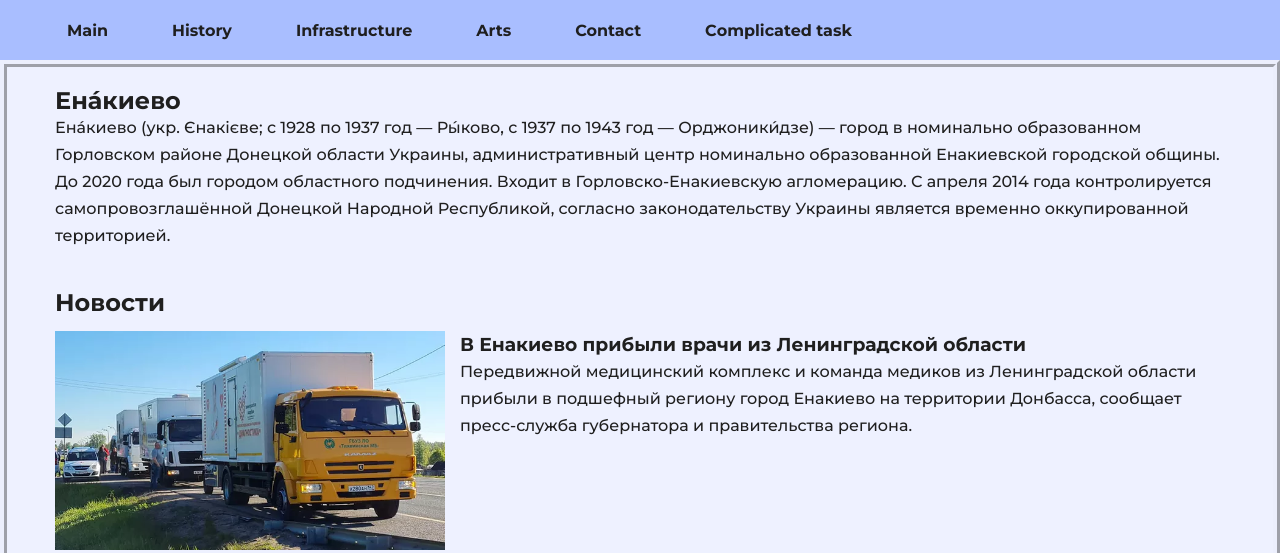
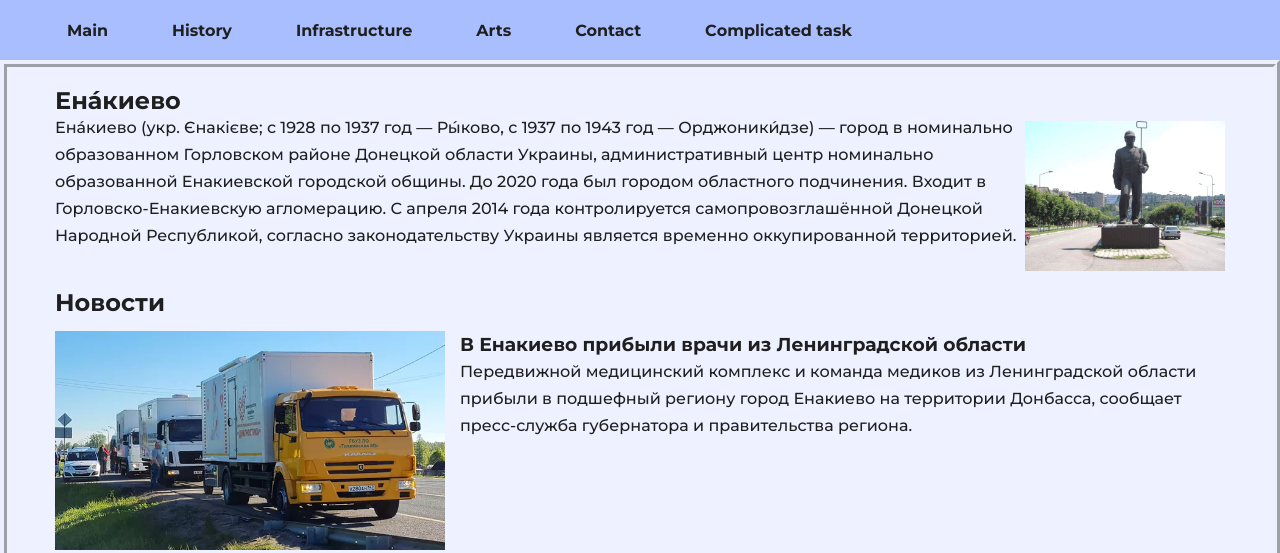
Before and after one commit to uncleDimasik/web-dev-22-23-laba-1, a website: page app/index.html in a window 1280 px wide. Shown: the top 553 px of the page. Drawn offline with Linux system fonts and the light colour scheme.

Commit message:
add main image

```diff
--- a/app/index.html
+++ b/app/index.html
@@ -51,6 +51,7 @@
                     </h1>
                     <div class="section__content">
                         <p>
+                            <img src="images/enakievo-main.png" alt="Енакиево" width="200" height="150" class="city-img">
                             Ена́киево (укр. Єнакієве; с 1928 по 1937 год — Ры́ково, с 1937 по
                             1943 год — Орджоники́дзе)
                             —
--- a/app/scss/style.scss
+++ b/app/scss/style.scss
@@ -14,6 +14,11 @@
     align-items: center;
     height: 60px;
   }
+}
+
+.city-img {
+  float: right;
+  margin: 7px 0 7px 7px;
 }
 
 .menu {
```
Also changed, not shown: app/css/style.min.css, app/images/enakievo-main.png (added).
